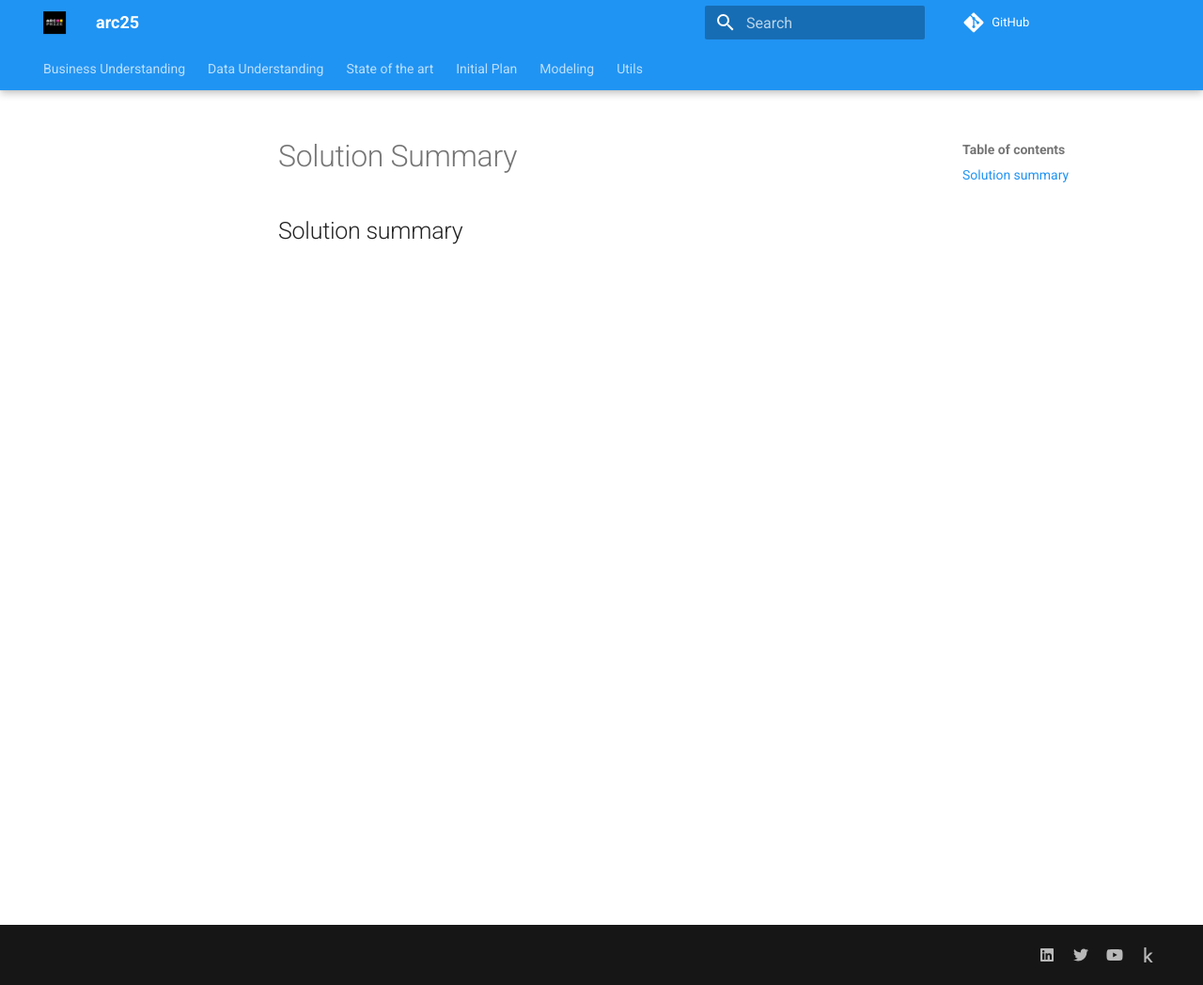
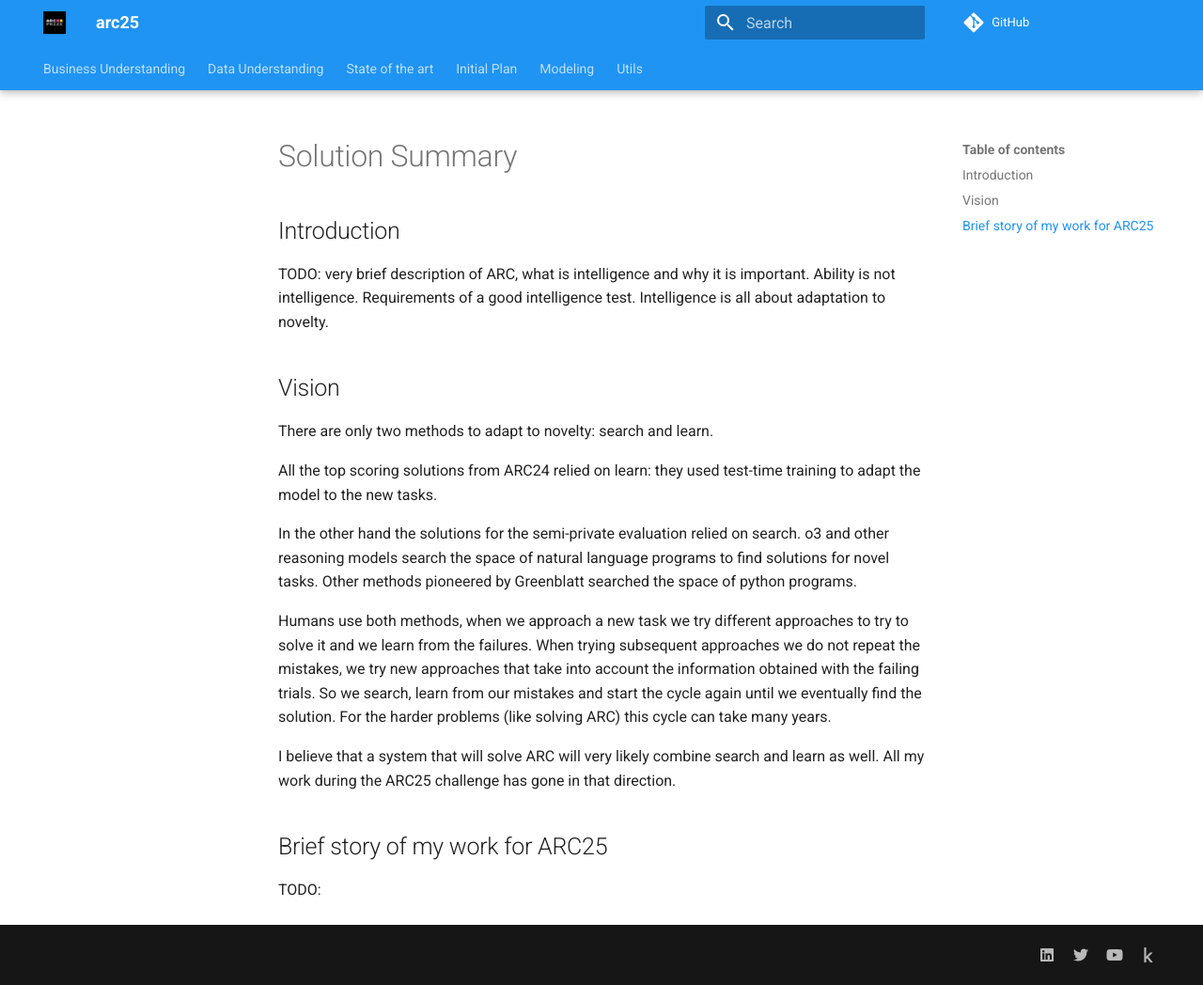
Before and after one commit to ironbar/arc25, an MkDocs documentation site: the page built from docs/05_Solution_Summary.md, in a window 1280 px wide and 1048 px high. Shown: the whole window at 94% size. Built offline with MkDocs 1.6.1 and Material for MkDocs 9.7.7, drawn with Linux system fonts in a browser that asks for light colours; comment, search, counter and statistics services are not loaded.

Commit message:
started to work in the solution summary, as a way to trigger new ideas

```diff
--- a/docs/05_Solution_Summary.md
+++ b/docs/05_Solution_Summary.md
@@ -4,4 +4,31 @@ https://www.kaggle.com/wiki/WinningModelDocumentationTemplate
 https://www.kaggle.com/solution-write-up-documentation
 --->
 
-## Solution summary
+## Introduction
+
+TODO: very brief description of ARC, what is intelligence and why it is important. Ability is not intelligence.
+Requirements of a good intelligence test. Intelligence is all about adaptation to novelty.
+
+## Vision
+
+There are only two methods to adapt to novelty: search and learn.
+
+All the top scoring solutions from ARC24 relied on learn: they used test-time training to adapt the
+model to the new tasks.
+
+In the other hand the solutions for the semi-private evaluation relied on search. o3 and other reasoning
+models search the space of natural language programs to find solutions for novel tasks. Other methods
+pioneered by Greenblatt searched the space of python programs.
+
+Humans use both methods, when we approach a new task we try different approaches to try to solve it and
+we learn from the failures. When trying subsequent approaches we do not repeat the mistakes, we try
+new approaches that take into account the information obtained with the failing trials. So we search,
+learn from our mistakes and start the cycle again until we eventually find the solution. For the
+harder problems (like solving ARC) this cycle can take many years.
+
+I believe that a system that will solve ARC will very likely combine search and learn as well. All my
+work during the ARC25 challenge has gone in that direction.
+
+## Brief story of my work for ARC25
+
+TODO:
```
